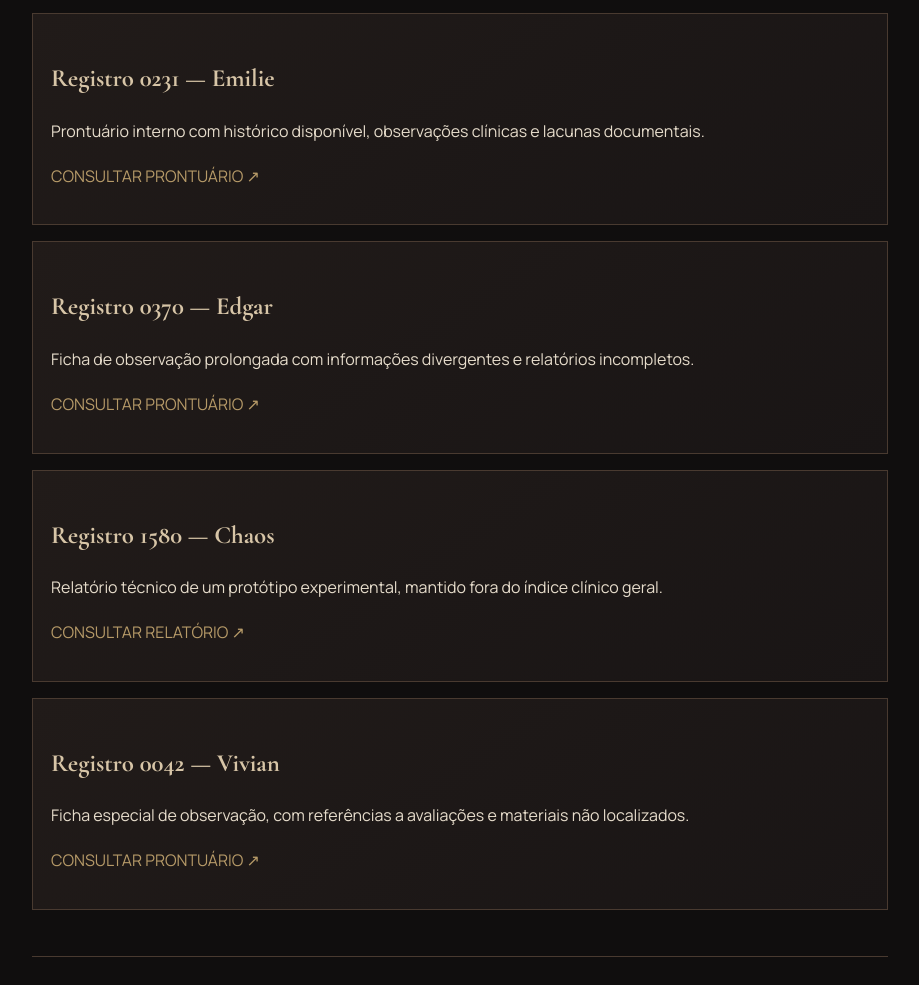
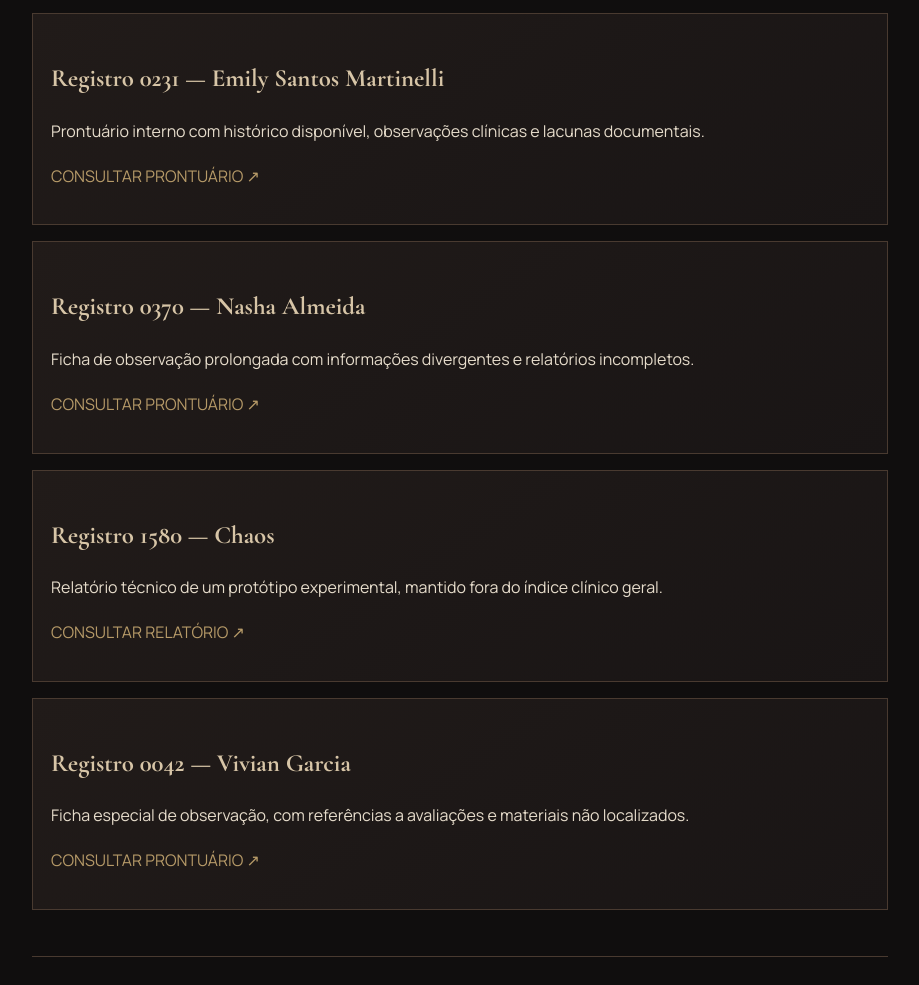
Before and after one commit to edeninsane/-MANUAL-DE-JOGADOR-RPG, a plain HTML site: page lore.html in a window 1280 px wide. Shown: the part 5009-5994 px from the top of the page, without its empty margins (180-1099 px from the left). Drawn offline with nearby package versions, Linux system fonts and the light colour scheme; a web font is replaced by a local one.

Commit message:
Atualiza nomes dos prontuários no índice público

```diff
--- a/lore.html
+++ b/lore.html
@@ -78,10 +78,10 @@ footer{text-align:center;padding:30px;color:var(--muted);border-top:1px solid va
 <div class="panel"><h3>14 de novembro de 1946 — Falecimento de Cast Collin</h3><p>Notícia sobre o acidente e o funeral de Cast Collin.</p><p><a class="link" href="documentos/jornal-1946-falecimento-cast-collin.html">CONSULTAR RECORTE ↗</a></p></div>
 <div class="panel"><h3>21 de setembro de 1947 — Sete anos do Hospício Collin</h3><p>Matéria comemorativa sobre a instituição e sua imagem pública.</p><p><a class="link" href="documentos/jornal-1947-hospicio-collin.html">CONSULTAR RECORTE ↗</a></p></div>
 <div class="panel"><h3>Folha manuscrita — Edward Collin</h3><p>Rascunho particular, sem título, com referências a um encontro com um homem chamado Carlos.</p><p><a class="link" href="documentos/anotacao-edward-carlos-1948.html">CONSULTAR FOLHA MANUSCRITA ↗</a></p></div>
-<div class="panel"><h3>Registro 0231 — Emilie</h3><p>Prontuário interno com histórico disponível, observações clínicas e lacunas documentais.</p><p><a class="link" href="documentos/prontuario-0231-emilie.html">CONSULTAR PRONTUÁRIO ↗</a></p></div>
-<div class="panel"><h3>Registro 0370 — Edgar</h3><p>Ficha de observação prolongada com informações divergentes e relatórios incompletos.</p><p><a class="link" href="documentos/prontuario-0370-edgar.html">CONSULTAR PRONTUÁRIO ↗</a></p></div>
+<div class="panel"><h3>Registro 0231 — Emily Santos Martinelli</h3><p>Prontuário interno com histórico disponível, observações clínicas e lacunas documentais.</p><p><a class="link" href="documentos/prontuario-0231-emilie.html">CONSULTAR PRONTUÁRIO ↗</a></p></div>
+<div class="panel"><h3>Registro 0370 — Nasha Almeida</h3><p>Ficha de observação prolongada com informações divergentes e relatórios incompletos.</p><p><a class="link" href="documentos/prontuario-0370-edgar.html">CONSULTAR PRONTUÁRIO ↗</a></p></div>
 <div class="panel"><h3>Registro 1580 — Chaos</h3><p>Relatório técnico de um protótipo experimental, mantido fora do índice clínico geral.</p><p><a class="link" href="documentos/prontuario-1580-chaos.html">CONSULTAR RELATÓRIO ↗</a></p></div>
-<div class="panel"><h3>Registro 0042 — Vivian</h3><p>Ficha especial de observação, com referências a avaliações e materiais não localizados.</p><p><a class="link" href="documentos/prontuario-0042-vivian.html">CONSULTAR PRONTUÁRIO ↗</a></p></div>
+<div class="panel"><h3>Registro 0042 — Vivian Garcia</h3><p>Ficha especial de observação, com referências a avaliações e materiais não localizados.</p><p><a class="link" href="documentos/prontuario-0042-vivian.html">CONSULTAR PRONTUÁRIO ↗</a></p></div>
 </section>
 <section class="section">
 <div class="kicker">VII · Conduta dos investigadores</div><h2>Como lidar com as descobertas</h2>
```
